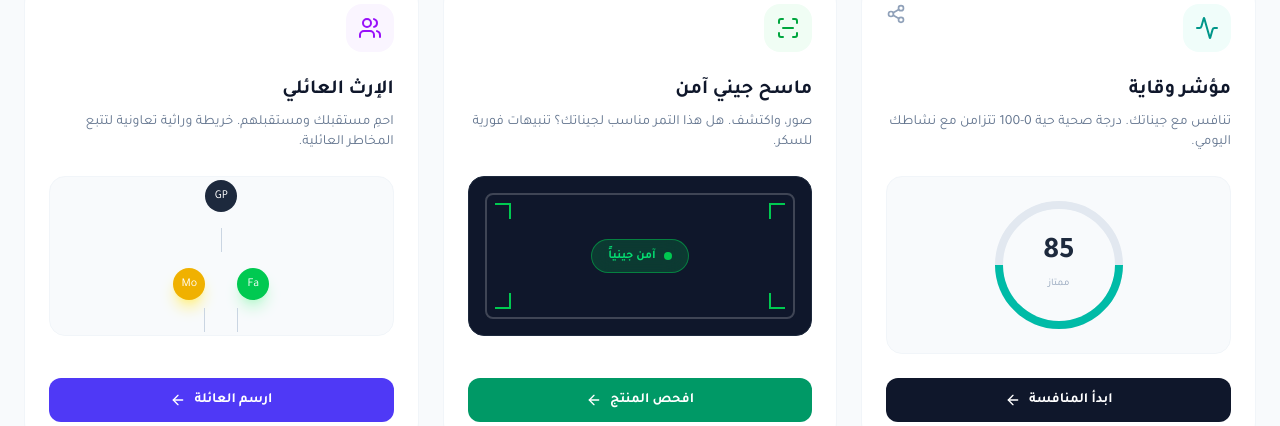
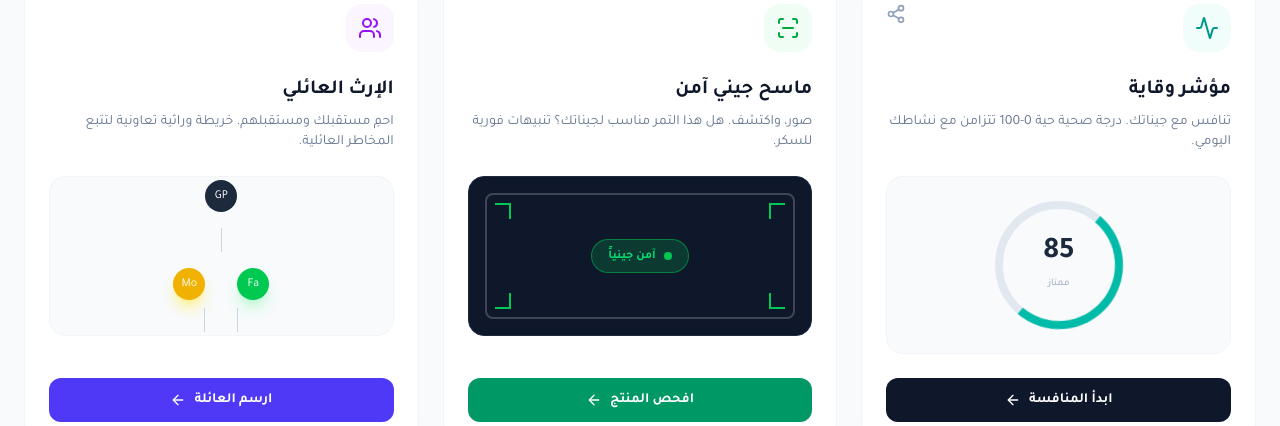
Before and after one commit to DrYounis/WiqayaGen, a Next.js app: page / in a window 1280 px wide. Shown: the part 955-1381 px from the top of the page. Built offline with nearby package versions, Linux system fonts and the light colour scheme.

Commit message:
feat: animate wiqaya pulse ring with continuous rotation

```diff
--- a/src/components/ServicesGrid.tsx
+++ b/src/components/ServicesGrid.tsx
@@ -43,7 +43,7 @@ export default function ServicesGrid() {
                 <div className="bg-slate-50 rounded-2xl p-6 flex items-center justify-center mb-6 border border-slate-100">
                     <div className="relative w-32 h-32 flex items-center justify-center">
                         <div className="absolute inset-0 rounded-full border-8 border-slate-200"></div>
-                        <div className="absolute inset-0 rounded-full border-8 border-teal-500 border-t-transparent border-l-transparent rotate-45"></div>
+                        <div className="absolute inset-0 rounded-full border-8 border-teal-500 border-t-transparent border-l-transparent animate-[spin_3s_linear_infinite]"></div>
                         <div className="text-center">
                             <span className="block text-3xl font-bold text-slate-800">85</span>
                             <span className="text-[10px] text-slate-400 uppercase font-sans">ممتاز</span>
```
